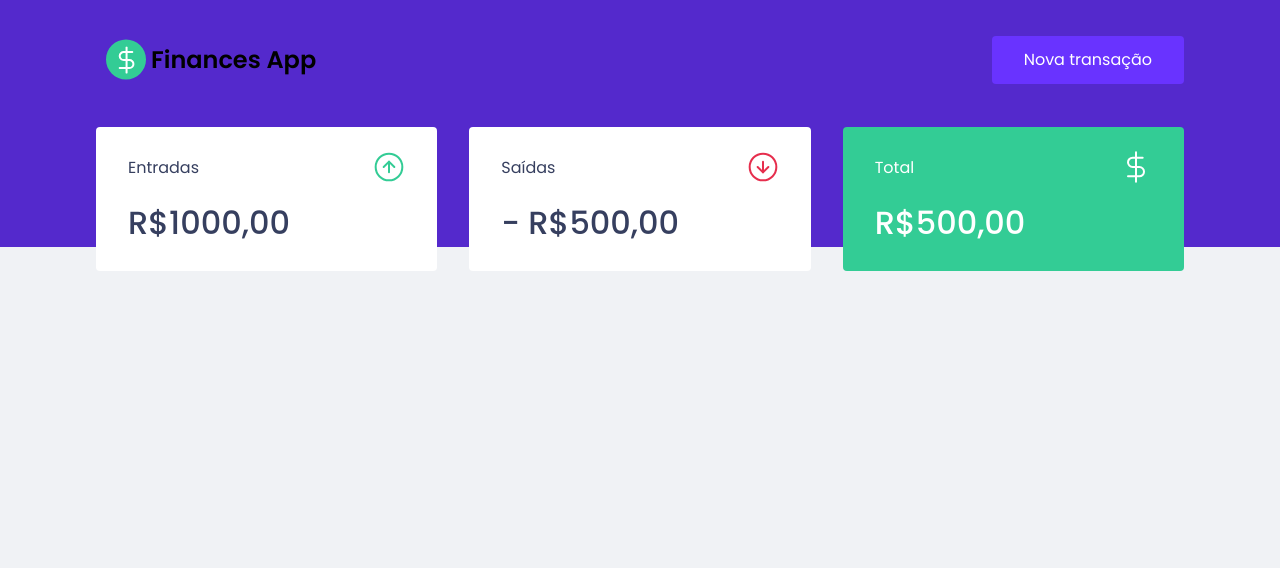
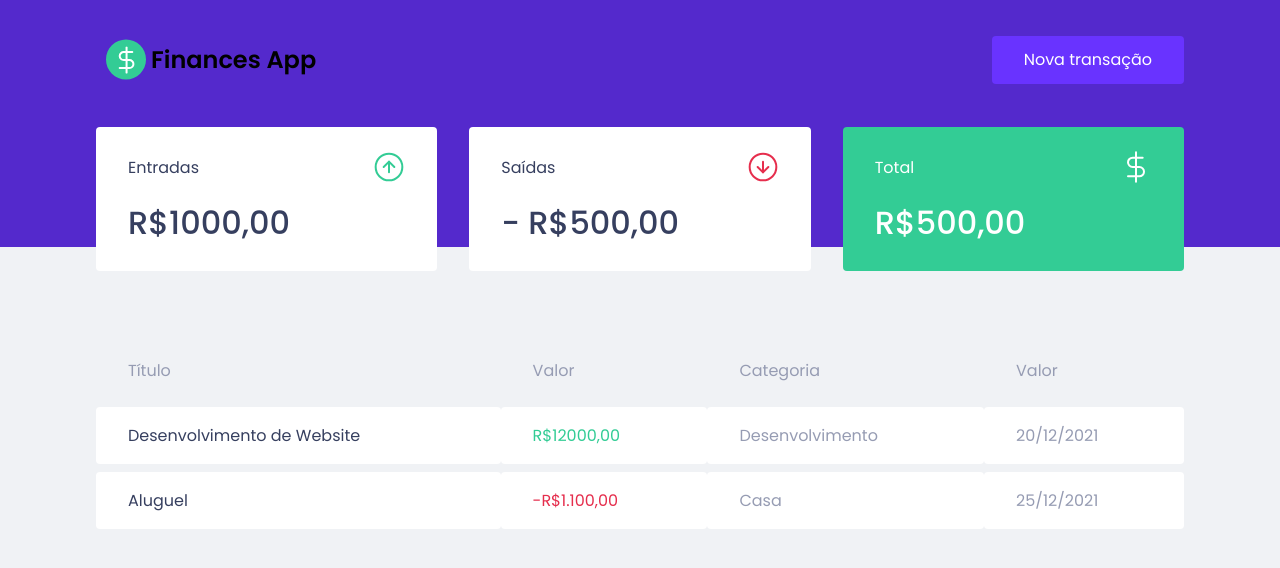
Before and after one commit to maarvins/finances, a React (Create React App) app: page / in a window 1280 px wide. Shown: the top 568 px of the page. Built offline with nearby package versions, Linux system fonts and the light colour scheme.

Commit message:
feat: set style in Transaction Table

```diff
--- a/src/components/Dashboard/index.tsx
+++ b/src/components/Dashboard/index.tsx
@@ -1,4 +1,5 @@
 import {Summary} from "../Summary"
+import {TransactionTable} from "../TransactionTable"
 import {Container} from "./styles"
 
 export function Dashboard() {
@@ -6,6 +7,7 @@
     <>
       <Container>
         <Summary />
+        <TransactionTable />
       </Container>
     </>
   )
--- /dev/null
+++ b/src/components/TransactionTable/index.tsx
@@ -0,0 +1,32 @@
+import {Container} from "./styles"
+
+export function TransactionTable() {
+  return (
+    <Container>
+      <table>
+        <thead>
+          <tr>
+            <th>Título</th>
+            <th>Valor</th>
+            <th>Categoria</th>
+            <th>Valor</th>
+          </tr>
+        </thead>
+        <tbody>
+          <tr>
+            <td>Desenvolvimento de Website</td>
+            <td className="deposit">R$12000,00</td>
+            <td>Desenvolvimento</td>
+            <td>20/12/2021</td>
+          </tr>
+          <tr>
+            <td>Aluguel</td>
+            <td className="withdraw">-R$1.100,00</td>
+            <td>Casa</td>
+            <td>25/12/2021</td>
+          </tr>
+        </tbody>
+      </table>
+    </Container>
+  )
+}
--- /dev/null
+++ b/src/components/TransactionTable/styles.ts
@@ -0,0 +1,38 @@
+import styled from "styled-components"
+
+export const Container = styled.div`
+  margin-top: 4rem;
+
+  table {
+    width: 100%;
+    border-spacing: 0 0.5rem;
+
+    th {
+      color: var(--text-body);
+      font-weight: 400;
+      padding: 1rem 2rem;
+      text-align: left;
+      line-height: 1.5rem;
+    }
+
+    td {
+      padding: 1rem 2rem;
+      border: 0;
+      background: var(--shape);
+      color: var(--text-body);
+      border-radius: 0.25rem;
+
+      &:first-child {
+        color: var(--text-title);
+      }
+
+      &.deposit {
+        color: var(--green);
+      }
+
+      &.withdraw {
+        color: var(--red);
+      }
+    }
+  }
+`
```
